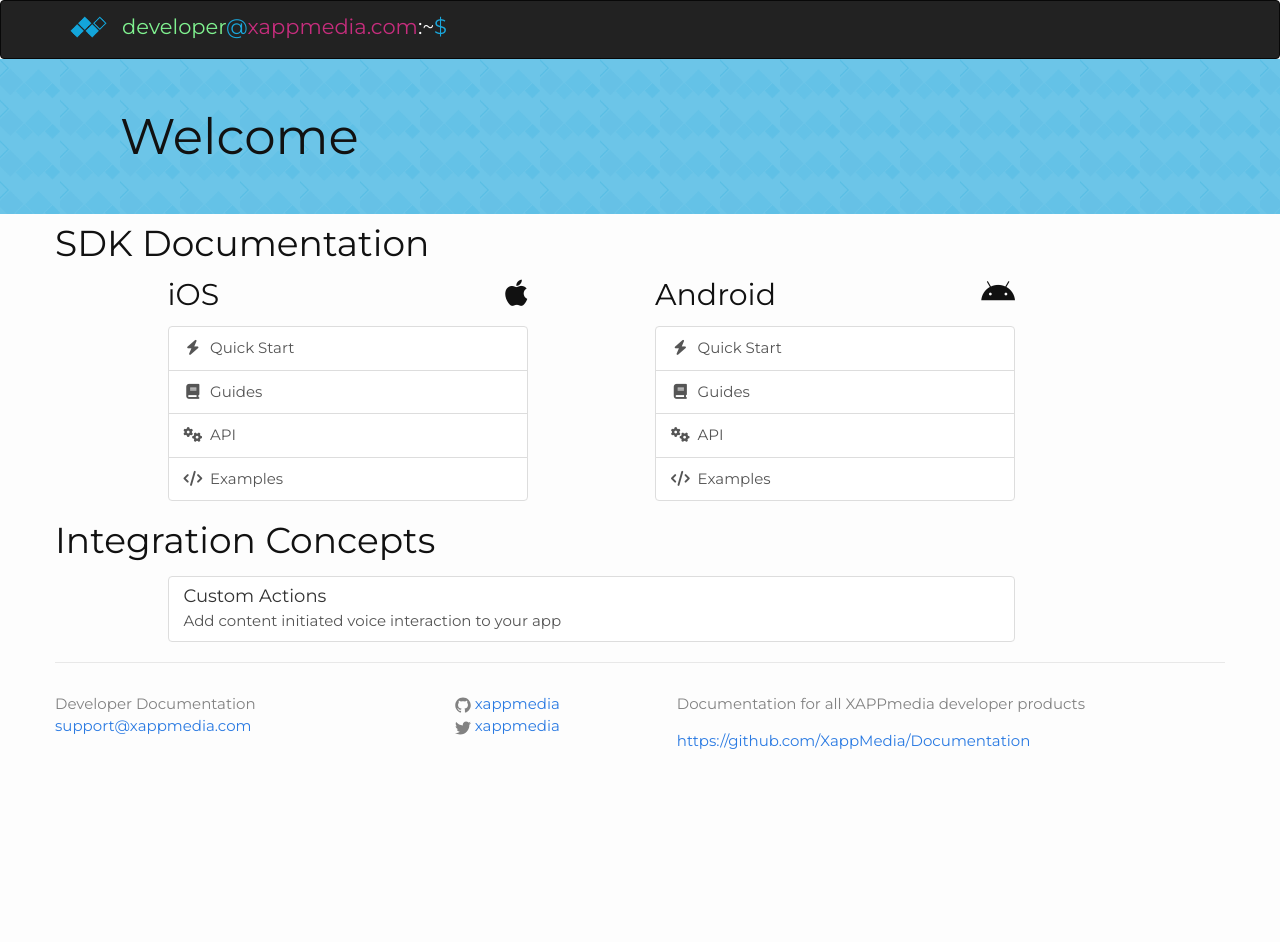
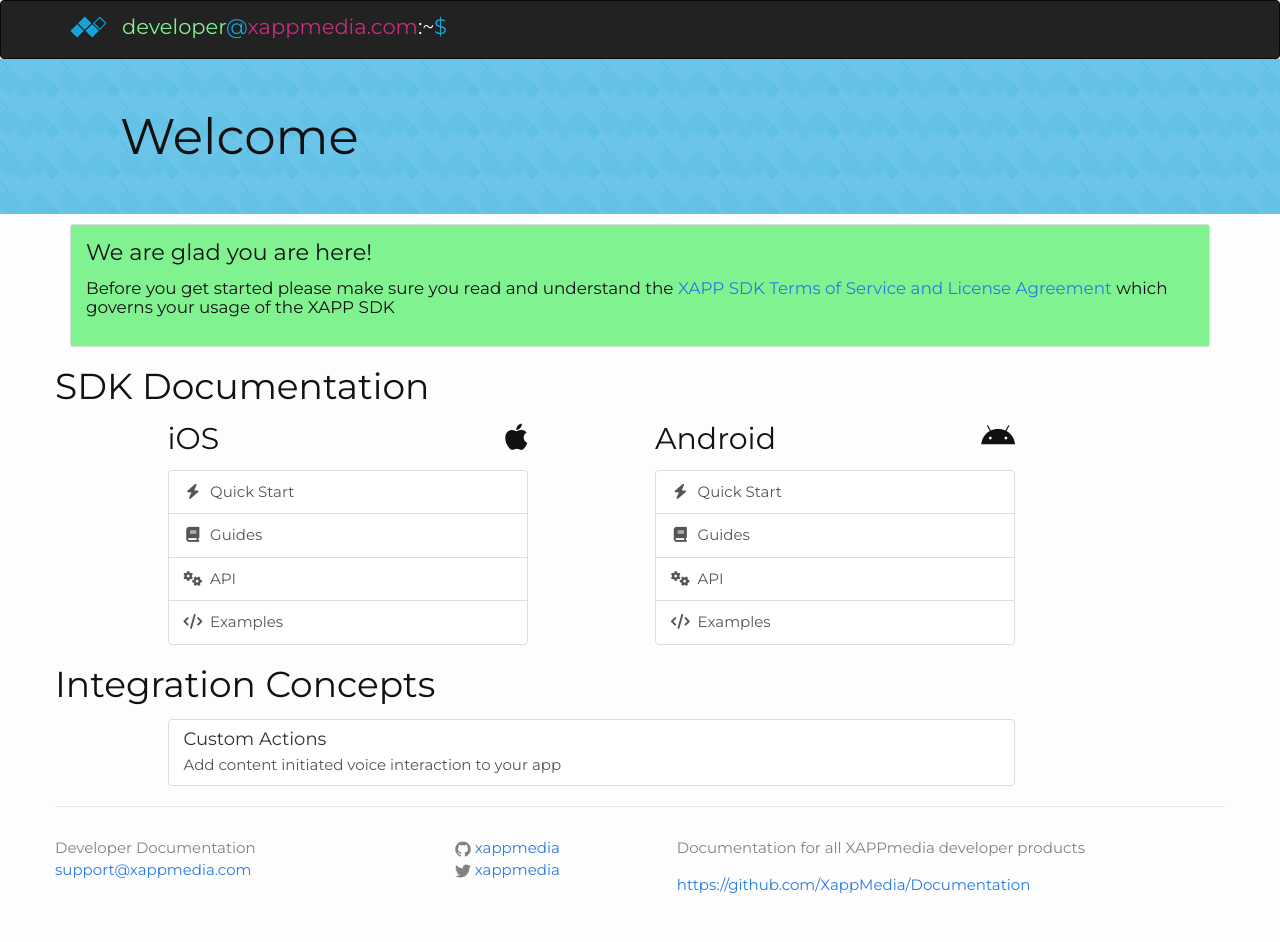
Before and after one commit to chrsdietz/Documentation, a Jekyll site: the page built from index.html, in a window 1280 px wide. Built offline with Jekyll 4.4.1, drawn with Linux system fonts in a browser that asks for light colours; nearby versions of some CDN libraries; library files that are not in the unit come from our copies; Markdown is read by kramdown in place of the engine named in the settings; comment, search, counter and statistics services are not loaded; before the commit the page ends 900 px from its top, so only the background shows below that.

Commit message:
added welcome note about the sdk license

```diff
--- a/index.html
+++ b/index.html
@@ -4,6 +4,13 @@
 ---
 
 <div class="container landing-wrapper">
+
+  <div class="panel panel-default">
+  <div class="panel-body" style="background-color:#80F290;">
+    <h3 style="font-size: 1.5em;">We are glad you are here!<h3>
+    <p style="font-size: 0.7em;">Before you get started please make sure you read and understand the <a href="http://xappmedia.com/xapp-sdk/sdk-terms/" class="alert-link">XAPP SDK Terms of Service and License Agreement</a> which governs your usage of the XAPP SDK</p>
+  </div>
+</div>
 
   <div class="row">
     <h1>SDK Documentation</h1>
```
